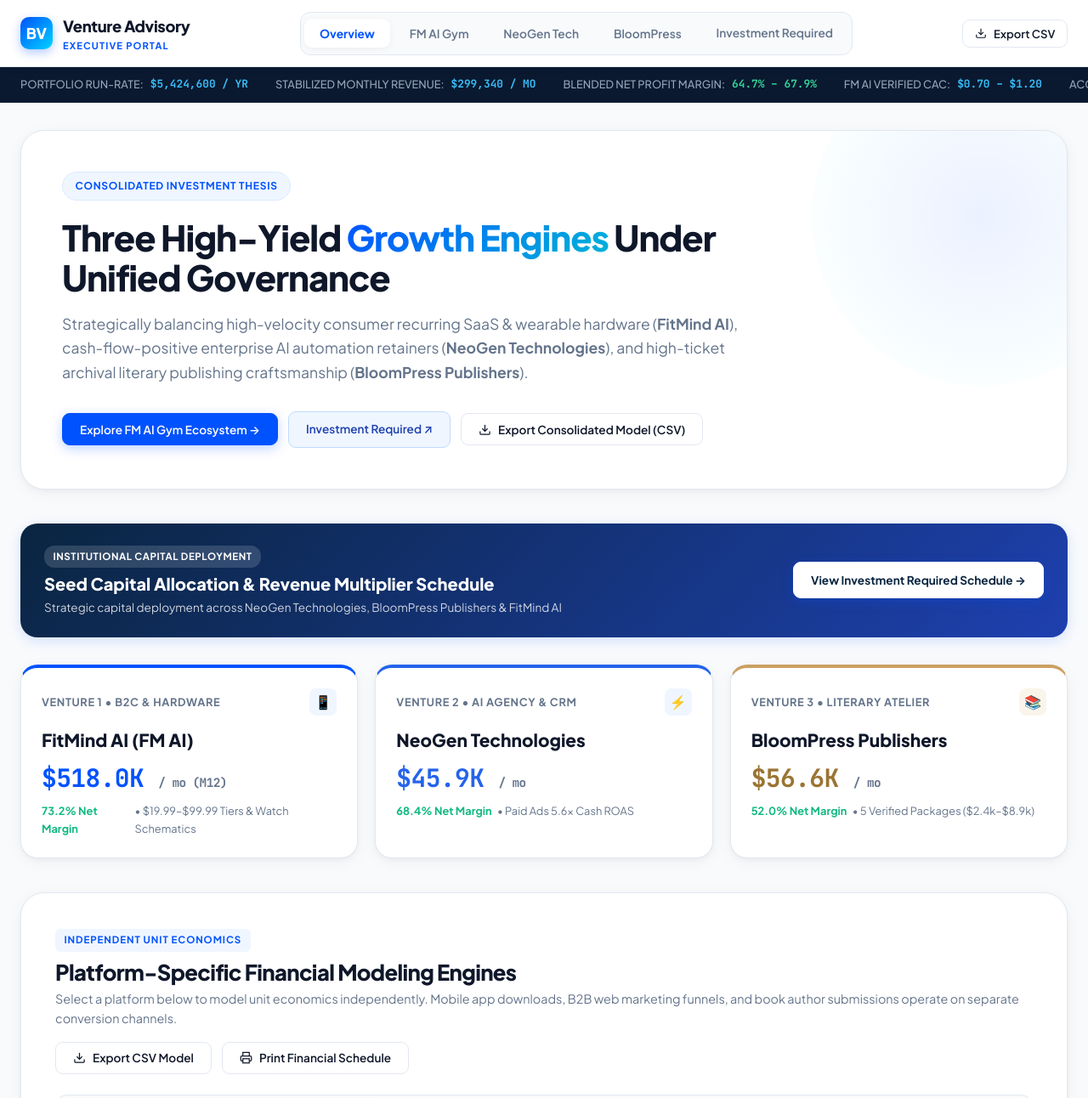
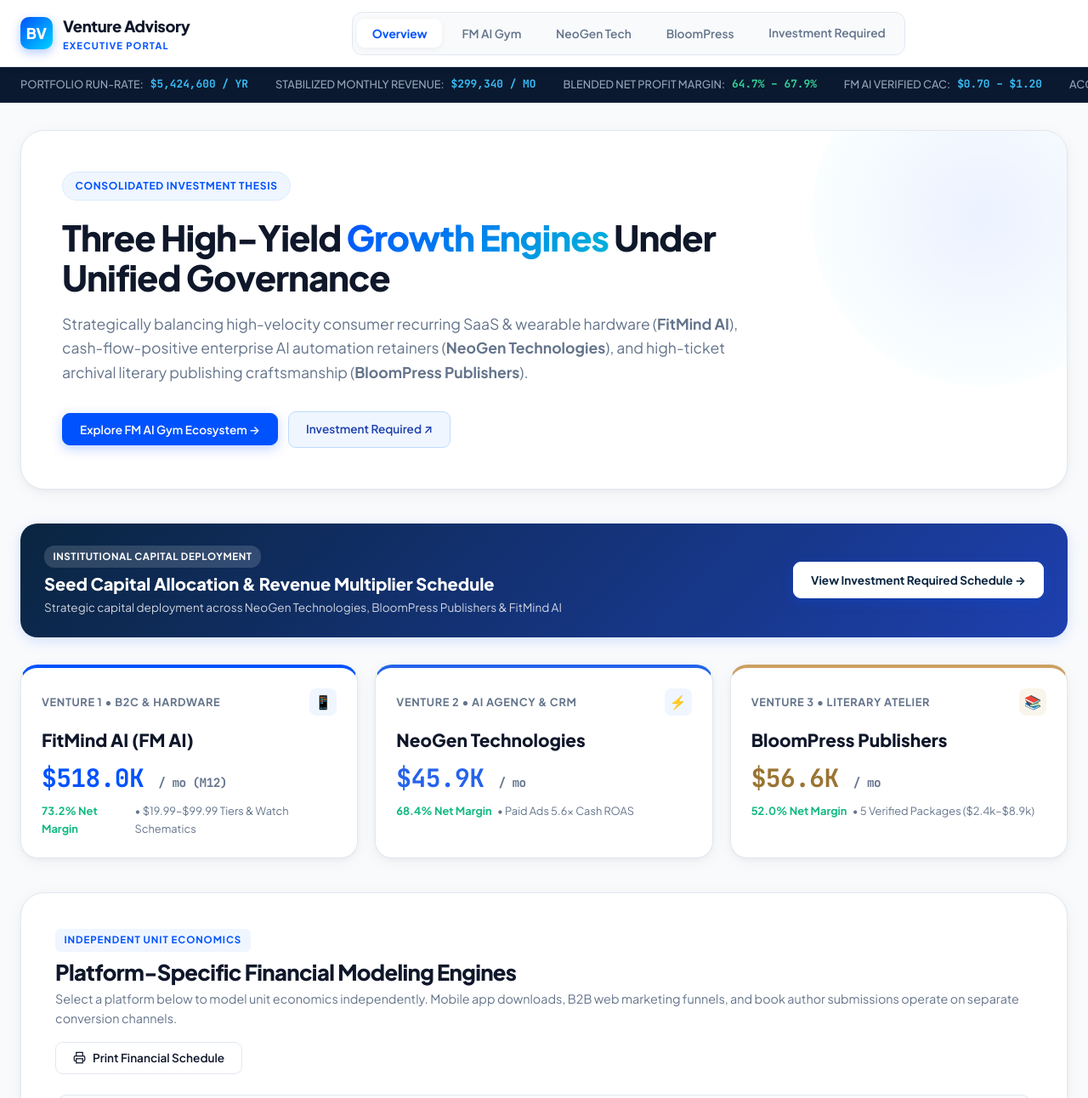
Before and after one commit to faxingberling1/fnb, a website: page index.html in a window 1280 px wide. Shown: the top 1292 px of the page at 85% size. Drawn offline with Linux system fonts and the light colour scheme.

Commit message:
feat: add production build files and remove CSV export buttons from views

```diff
--- a/index.html
+++ b/index.html
@@ -42,10 +42,6 @@
 
       <!-- Nav Actions & Mobile Toggle -->
       <div class="nav-actions">
-        <button class="btn-secondary" onclick="exportFinancialCSV()" title="Export Consolidated Financial CSV" style="font-size: 0.82rem; padding: 0.45rem 0.85rem;">
-          <svg width="14" height="14" viewBox="0 0 24 24" fill="none" stroke="currentColor" stroke-width="2"><path d="M21 15v4a2 2 0 0 1-2 2H5a2 2 0 0 1-2-2v-4"/><polyline points="7 10 12 15 17 10"/><line x1="12" y1="15" x2="12" y2="3"/></svg>
-          <span>Export CSV</span>
-        </button>
         <button class="btn-mobile-toggle" id="btn-mobile-menu" aria-label="Toggle mobile menu" aria-expanded="false">
           <span class="hamburger-bar"></span>
           <span class="hamburger-bar"></span>
@@ -106,13 +102,6 @@
             </div>
           </a>
         </div>
-
-        <div class="drawer-actions">
-          <button class="btn-primary" style="width:100%; justify-content:center;" onclick="exportFinancialCSV(); closeMobileDrawer();">
-            <svg width="15" height="15" viewBox="0 0 24 24" fill="none" stroke="currentColor" stroke-width="2"><path d="M21 15v4a2 2 0 0 1-2 2H5a2 2 0 0 1-2-2v-4"/><polyline points="7 10 12 15 17 10"/><line x1="12" y1="15" x2="12" y2="3"/></svg>
-            <span>Download Financial Model (CSV)</span>
-          </button>
-        </div>
       </div>
     </div>
   </header>
@@ -161,10 +150,6 @@
           <a href="/investment-allocation.html" class="btn-secondary" style="background:#EFF6FF; border-color:#BFDBFE; color:#1E40AF;">
             <span>Investment Required ↗</span>
           </a>
-          <button class="btn-secondary" onclick="exportFinancialCSV()">
-            <svg width="15" height="15" viewBox="0 0 24 24" fill="none" stroke="currentColor" stroke-width="2"><path d="M21 15v4a2 2 0 0 1-2 2H5a2 2 0 0 1-2-2v-4"/><polyline points="7 10 12 15 17 10"/><line x1="12" y1="15" x2="12" y2="3"/></svg>
-            <span>Export Consolidated Model (CSV)</span>
-          </button>
         </div>
       </div>
 
@@ -230,10 +215,6 @@
             </p>
           </div>
           <div class="btn-group">
-            <button class="btn-secondary" id="btn-export-csv">
-              <svg width="15" height="15" viewBox="0 0 24 24" fill="none" stroke="currentColor" stroke-width="2"><path d="M21 15v4a2 2 0 0 1-2 2H5a2 2 0 0 1-2-2v-4"/><polyline points="7 10 12 15 17 10"/><line x1="12" y1="15" x2="12" y2="3"/></svg>
-              <span>Export CSV Model</span>
-            </button>
             <button class="btn-secondary" id="btn-print-audit" onclick="window.print()">
               <svg width="15" height="15" viewBox="0 0 24 24" fill="none" stroke="currentColor" stroke-width="2"><polyline points="6 9 6 2 18 2 18 9"/><path d="M6 18H4a2 2 0 0 1-2-2v-5a2 2 0 0 1 2-2h16a2 2 0 0 1 2 2v5a2 2 0 0 1-2 2h-2"/><rect x="6" y="14" width="12" height="8"/></svg>
               <span>Print Financial Schedule</span>
```
Also changed, not shown: investment-allocation.html (+0 -4 lines), public/index.html (+0 -19 lines), public/investment-allocation.html (+0 -4 lines).
